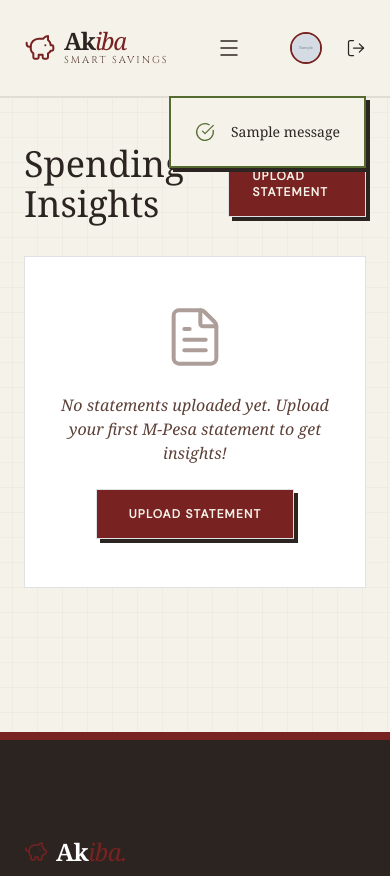
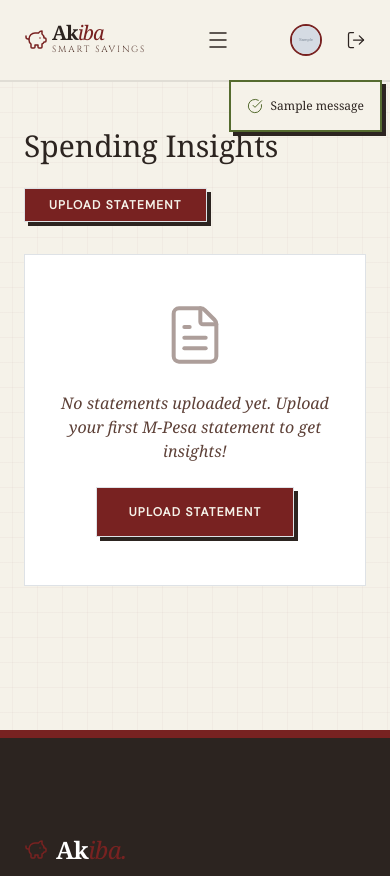
Before and after one commit to AmedDavid/Akiba, a Django app: page /insights/ in a window 390 px wide. Shown: the top 876 px of the page. Run offline with Django 4.2, Linux system fonts and the light colour scheme; a user stored in the database is signed in; tables that the repository leaves empty hold one stand-in row (values such as "Sample post"); grey boxes marked "Sample" are stand-in pictures; one stand-in notice (Sample message) is shown; data that the repository does not hold is empty; some libraries are stand-ins or nearby versions; some web fonts are replaced.

Commit message:
feat: comprehensive responsive design improvements
- Added responsive typography scaling (text-3xl md:text-4xl lg:text-5xl pattern)
- Improved mobile navigation with better spacing
- Made all forms mobile-friendly with text-base inputs
- Added flex-col sm:flex-row patterns for better mobile layouts
- Improved message positioning for mobile screens
- Added break-words and whitespace-nowrap for text overflow handling
- Scaled down progress circles and icons on mobile
- Made all cards and buttons responsive
- Improved leaderboard and insights pages for mobile
- Enhanced tribe detail page layout for small screens
- Fixed dashboard stats cards for mobile viewing
- Improved form input sizing across all pages

```diff
--- a/templates/base.html
+++ b/templates/base.html
@@ -59,12 +59,12 @@
 <body class="bg-vintage-cream text-vintage-dark antialiased selection:bg-vintage-red selection:text-white bg-texture">
     <!-- Navigation -->
     <nav class="fixed top-0 w-full z-50 bg-[#F5F2E9]/95 backdrop-blur-sm border-b-2 border-vintage-dark/10">
-        <div class="max-w-7xl mx-auto px-6 h-24 flex items-center justify-between">
-            <a href="{% if user.is_authenticated %}{% url 'dashboard' %}{% else %}{% url 'landing' %}{% endif %}" class="flex items-center gap-2 group">
-                <i data-lucide="piggy-bank" class="w-8 h-8 text-vintage-red stroke-[1.5]"></i>
+        <div class="max-w-7xl mx-auto px-4 md:px-6 h-20 md:h-24 flex items-center justify-between">
+            <a href="{% if user.is_authenticated %}{% url 'dashboard' %}{% else %}{% url 'landing' %}{% endif %}" class="flex items-center gap-1 md:gap-2 group">
+                <i data-lucide="piggy-bank" class="w-6 h-6 md:w-8 md:h-8 text-vintage-red stroke-[1.5]"></i>
                 <div class="flex flex-col">
-                    <span class="text-2xl font-black font-serif tracking-tighter text-vintage-dark leading-none">Ak<span class="text-vintage-red italic font-normal">iba</span></span>
-                    <span class="text-[10px] uppercase tracking-[0.2em] text-vintage-brown font-display">Smart Savings</span>
+                    <span class="text-xl md:text-2xl font-black font-serif tracking-tighter text-vintage-dark leading-none">Ak<span class="text-vintage-red italic font-normal">iba</span></span>
+                    <span class="text-[9px] md:text-[10px] uppercase tracking-[0.2em] text-vintage-brown font-display">Smart Savings</span>
                 </div>
             </a>
             {% if user.is_authenticated %}
@@ -126,18 +126,18 @@
 
     <!-- Messages -->
     {% if messages %}
-    <div class="fixed top-24 right-6 z-50 space-y-2 max-w-md">
+    <div class="fixed top-20 md:top-24 right-2 md:right-6 z-50 space-y-2 max-w-xs md:max-w-md">
         {% for message in messages %}
-        <div class="bg-vintage-cream border-2 border-vintage-dark shadow-[4px_4px_0px_0px_#2C2420] p-4 {% if message.tags == 'error' %}border-vintage-red{% elif message.tags == 'success' %}border-vintage-olive{% endif %}">
-            <div class="flex items-center gap-3">
+        <div class="bg-vintage-cream border-2 border-vintage-dark shadow-[4px_4px_0px_0px_#2C2420] p-3 md:p-4 {% if message.tags == 'error' %}border-vintage-red{% elif message.tags == 'success' %}border-vintage-olive{% endif %}">
+            <div class="flex items-center gap-2 md:gap-3">
                 {% if message.tags == 'error' %}
-                    <i data-lucide="alert-circle" class="w-5 h-5 text-vintage-red"></i>
+                    <i data-lucide="alert-circle" class="w-4 h-4 md:w-5 md:h-5 text-vintage-red flex-shrink-0"></i>
                 {% elif message.tags == 'success' %}
-                    <i data-lucide="check-circle" class="w-5 h-5 text-vintage-olive"></i>
+                    <i data-lucide="check-circle" class="w-4 h-4 md:w-5 md:h-5 text-vintage-olive flex-shrink-0"></i>
                 {% else %}
-                    <i data-lucide="info" class="w-5 h-5 text-vintage-brown"></i>
+                    <i data-lucide="info" class="w-4 h-4 md:w-5 md:h-5 text-vintage-brown flex-shrink-0"></i>
                 {% endif %}
-                <span class="font-serif text-sm">{{ message }}</span>
+                <span class="font-serif text-xs md:text-sm break-words">{{ message }}</span>
             </div>
         </div>
         {% endfor %}
@@ -145,7 +145,7 @@
     {% endif %}
 
     <!-- Main Content -->
-    <main class="pt-24">
+    <main class="pt-20 md:pt-24">
         {% block content %}{% endblock %}
     </main>
 
--- a/templates/core/goals_list.html
+++ b/templates/core/goals_list.html
@@ -5,9 +5,9 @@
 {% block content %}
 <section class="py-12 px-6">
     <div class="max-w-7xl mx-auto">
-        <div class="flex items-center justify-between mb-8">
-            <h1 class="text-4xl font-serif text-vintage-dark">My Goals</h1>
-            <a href="{% url 'goal_create' %}" class="bg-vintage-red hover:bg-vintage-redlight text-vintage-cream px-6 py-3 font-bold tracking-widest uppercase text-xs transition-all shadow-[4px_4px_0px_0px_#2C2420] hover:translate-y-[1px] hover:shadow-[2px_2px_0px_0px_#2C2420] border border-vintage-dark">
+        <div class="flex flex-col sm:flex-row items-start sm:items-center justify-between gap-4 mb-8">
+            <h1 class="text-3xl md:text-4xl font-serif text-vintage-dark">My Goals</h1>
+            <a href="{% url 'goal_create' %}" class="bg-vintage-red hover:bg-vintage-redlight text-vintage-cream px-4 md:px-6 py-2 md:py-3 font-bold tracking-widest uppercase text-xs transition-all shadow-[4px_4px_0px_0px_#2C2420] hover:translate-y-[1px] hover:shadow-[2px_2px_0px_0px_#2C2420] border border-vintage-dark whitespace-nowrap">
                 New Goal
             </a>
         </div>
--- a/templates/core/insights.html
+++ b/templates/core/insights.html
@@ -5,9 +5,9 @@
 {% block content %}
 <section class="py-12 px-6">
     <div class="max-w-7xl mx-auto">
-        <div class="flex items-center justify-between mb-8">
-            <h1 class="text-4xl font-serif text-vintage-dark">Spending Insights</h1>
-            <a href="{% url 'upload_statement' %}" class="bg-vintage-red hover:bg-vintage-redlight text-vintage-cream px-6 py-3 font-bold tracking-widest uppercase text-xs transition-all shadow-[4px_4px_0px_0px_#2C2420] hover:translate-y-[1px] hover:shadow-[2px_2px_0px_0px_#2C2420] border border-vintage-dark">
+        <div class="flex flex-col sm:flex-row items-start sm:items-center justify-between gap-4 mb-8">
+            <h1 class="text-3xl md:text-4xl font-serif text-vintage-dark">Spending Insights</h1>
+            <a href="{% url 'upload_statement' %}" class="bg-vintage-red hover:bg-vintage-redlight text-vintage-cream px-4 md:px-6 py-2 md:py-3 font-bold tracking-widest uppercase text-xs transition-all shadow-[4px_4px_0px_0px_#2C2420] hover:translate-y-[1px] hover:shadow-[2px_2px_0px_0px_#2C2420] border border-vintage-dark whitespace-nowrap">
                 Upload Statement
             </a>
         </div>
@@ -20,21 +20,21 @@
                     <i data-lucide="arrow-down" class="w-8 h-8 text-vintage-olive"></i>
                     <span class="text-xs font-display uppercase tracking-widest text-vintage-brown">Incoming</span>
                 </div>
-                <p class="text-3xl font-serif text-vintage-dark font-bold">KSh {{ latest.total_incoming|floatformat:2 }}</p>
+                <p class="text-xl md:text-2xl lg:text-3xl font-serif text-vintage-dark font-bold break-words">KSh {{ latest.total_incoming|floatformat:2 }}</p>
             </div>
             <div class="bg-white p-6 border border-vintage-dark/10 shadow-sm">
                 <div class="flex items-center gap-3 mb-2">
                     <i data-lucide="arrow-up" class="w-8 h-8 text-vintage-red"></i>
                     <span class="text-xs font-display uppercase tracking-widest text-vintage-brown">Outgoing</span>
                 </div>
-                <p class="text-3xl font-serif text-vintage-dark font-bold">KSh {{ latest.total_outgoing|floatformat:2 }}</p>
+                <p class="text-xl md:text-2xl lg:text-3xl font-serif text-vintage-dark font-bold break-words">KSh {{ latest.total_outgoing|floatformat:2 }}</p>
             </div>
             <div class="bg-white p-6 border border-vintage-dark/10 shadow-sm">
                 <div class="flex items-center gap-3 mb-2">
                     <i data-lucide="trending-down" class="w-8 h-8 text-vintage-brown"></i>
                     <span class="text-xs font-display uppercase tracking-widest text-vintage-brown">Net</span>
                 </div>
-                <p class="text-3xl font-serif text-vintage-dark font-bold">KSh {{ net_amount|floatformat:2|default:"0.00" }}</p>
+                <p class="text-xl md:text-2xl lg:text-3xl font-serif text-vintage-dark font-bold break-words">KSh {{ net_amount|floatformat:2|default:"0.00" }}</p>
             </div>
         </div>
 
@@ -44,56 +44,56 @@
             <div class="space-y-4">
                 {% if latest.betting_spent > 0 %}
                 <div class="p-4 bg-vintage-red/5 border-l-4 border-vintage-red">
-                    <div class="flex justify-between items-center mb-2">
-                        <span class="font-serif text-lg text-vintage-dark">Betting</span>
-                        <span class="text-xl font-serif text-vintage-red font-bold">KSh {{ latest.betting_spent|floatformat:2 }}</span>
+                    <div class="flex flex-col sm:flex-row justify-between items-start sm:items-center gap-2 mb-2">
+                        <span class="font-serif text-base md:text-lg text-vintage-dark break-words">Betting</span>
+                        <span class="text-lg md:text-xl font-serif text-vintage-red font-bold whitespace-nowrap">KSh {{ latest.betting_spent|floatformat:2 }}</span>
                     </div>
-                    <p class="text-sm text-vintage-brown italic">That's enough for a PS5 or a month's rent!</p>
+                    <p class="text-xs md:text-sm text-vintage-brown italic break-words">That's enough for a PS5 or a month's rent!</p>
                 </div>
                 {% endif %}
 
                 {% if latest.airtime_spent > 0 %}
                 <div class="p-4 bg-vintage-brown/5 border-l-4 border-vintage-brown">
-                    <div class="flex justify-between items-center mb-2">
-                        <span class="font-serif text-lg text-vintage-dark">Airtime</span>
-                        <span class="text-xl font-serif text-vintage-brown font-bold">KSh {{ latest.airtime_spent|floatformat:2 }}</span>
+                    <div class="flex flex-col sm:flex-row justify-between items-start sm:items-center gap-2 mb-2">
+                        <span class="font-serif text-base md:text-lg text-vintage-dark break-words">Airtime</span>
+                        <span class="text-lg md:text-xl font-serif text-vintage-brown font-bold whitespace-nowrap">KSh {{ latest.airtime_spent|floatformat:2 }}</span>
                     </div>
                 </div>
                 {% endif %}
 
                 {% if latest.fuliza_spent > 0 %}
                 <div class="p-4 bg-vintage-red/5 border-l-4 border-vintage-red">
-                    <div class="flex justify-between items-center mb-2">
-                        <span class="font-serif text-lg text-vintage-dark">Fuliza/M-Shwari</span>
-                        <span class="text-xl font-serif text-vintage-red font-bold">KSh {{ latest.fuliza_spent|floatformat:2 }}</span>
+                    <div class="flex flex-col sm:flex-row justify-between items-start sm:items-center gap-2 mb-2">
+                        <span class="font-serif text-base md:text-lg text-vintage-dark break-words">Fuliza/M-Shwari</span>
+                        <span class="text-lg md:text-xl font-serif text-vintage-red font-bold whitespace-nowrap">KSh {{ latest.fuliza_spent|floatformat:2 }}</span>
                     </div>
-                    <p class="text-sm text-vintage-brown italic">Consider reducing credit usage to save more!</p>
+                    <p class="text-xs md:text-sm text-vintage-brown italic break-words">Consider reducing credit usage to save more!</p>
                 </div>
                 {% endif %}
 
                 {% if latest.bars_spent > 0 %}
                 <div class="p-4 bg-vintage-brown/5 border-l-4 border-vintage-brown">
-                    <div class="flex justify-between items-center mb-2">
-                        <span class="font-serif text-lg text-vintage-dark">Bars/Restaurants</span>
-                        <span class="text-xl font-serif text-vintage-brown font-bold">KSh {{ latest.bars_spent|floatformat:2 }}</span>
+                    <div class="flex flex-col sm:flex-row justify-between items-start sm:items-center gap-2 mb-2">
+                        <span class="font-serif text-base md:text-lg text-vintage-dark break-words">Bars/Restaurants</span>
+                        <span class="text-lg md:text-xl font-serif text-vintage-brown font-bold whitespace-nowrap">KSh {{ latest.bars_spent|floatformat:2 }}</span>
                     </div>
                 </div>
                 {% endif %}
 
                 {% if latest.till_withdrawals > 0 %}
                 <div class="p-4 bg-vintage-brown/5 border-l-4 border-vintage-brown">
-                    <div class="flex justify-between items-center mb-2">
-                        <span class="font-serif text-lg text-vintage-dark">Till Withdrawals</span>
-                        <span class="text-xl font-serif text-vintage-brown font-bold">KSh {{ latest.till_withdrawals|floatformat:2 }}</span>
+                    <div class="flex flex-col sm:flex-row justify-between items-start sm:items-center gap-2 mb-2">
+                        <span class="font-serif text-base md:text-lg text-vintage-dark break-words">Till Withdrawals</span>
+                        <span class="text-lg md:text-xl font-serif text-vintage-brown font-bold whitespace-nowrap">KSh {{ latest.till_withdrawals|floatformat:2 }}</span>
                     </div>
                 </div>
                 {% endif %}
 
                 {% if latest.other_spent > 0 %}
                 <div class="p-4 bg-vintage-brown/5 border-l-4 border-vintage-brown">
-                    <div class="flex justify-between items-center mb-2">
-                        <span class="font-serif text-lg text-vintage-dark">Other</span>
-                        <span class="text-xl font-serif text-vintage-brown font-bold">KSh {{ latest.other_spent|floatformat:2 }}</span>
+                    <div class="flex flex-col sm:flex-row justify-between items-start sm:items-center gap-2 mb-2">
+                        <span class="font-serif text-base md:text-lg text-vintage-dark break-words">Other</span>
+                        <span class="text-lg md:text-xl font-serif text-vintage-brown font-bold whitespace-nowrap">KSh {{ latest.other_spent|floatformat:2 }}</span>
                     </div>
                 </div>
                 {% endif %}
--- a/templates/core/landing.html
+++ b/templates/core/landing.html
@@ -12,9 +12,9 @@
                     <span class="w-1.5 h-1.5 rotate-45 bg-vintage-red"></span> Smart Savings
                     <span class="w-1.5 h-1.5 rotate-45 bg-vintage-red"></span>
                 </div>
-                <h1 class="text-6xl md:text-8xl font-serif text-vintage-dark leading-[0.95] tracking-tight">
+                <h1 class="text-4xl sm:text-5xl md:text-6xl lg:text-8xl font-serif text-vintage-dark leading-[0.95] tracking-tight">
                     Build Your <br>
-                    <i class="font-normal text-vintage-red">Future</i> <span class="text-5xl md:text-7xl align-middle">&</span><br>
+                    <i class="font-normal text-vintage-red">Future</i> <span class="text-3xl sm:text-4xl md:text-5xl lg:text-7xl align-middle">&</span><br>
                     Track Your Progress
                 </h1>
                 <p class="text-lg md:text-xl text-vintage-brown max-w-lg leading-relaxed font-serif italic border-l-2 border-vintage-red pl-6">
--- a/templates/core/login.html
+++ b/templates/core/login.html
@@ -17,14 +17,14 @@
                 <div class="space-y-4">
                     <div>
                         <label class="block text-xs font-bold font-display uppercase tracking-widest text-vintage-dark mb-2">Username</label>
-                        <input type="text" name="username" required class="w-full px-4 py-3 border border-vintage-dark/20 bg-vintage-cream focus:border-vintage-red focus:outline-none" autofocus>
+                        <input type="text" name="username" required class="w-full px-4 py-3 text-base border border-vintage-dark/20 bg-vintage-cream focus:border-vintage-red focus:outline-none" autofocus>
                         {% if form.username.errors %}
                             <p class="text-vintage-red text-sm mt-1">{{ form.username.errors.0 }}</p>
                         {% endif %}
                     </div>
                     <div>
                         <label class="block text-xs font-bold font-display uppercase tracking-widest text-vintage-dark mb-2">Password</label>
-                        <input type="password" name="password" required class="w-full px-4 py-3 border border-vintage-dark/20 bg-vintage-cream focus:border-vintage-red focus:outline-none">
+                        <input type="password" name="password" required class="w-full px-4 py-3 text-base border border-vintage-dark/20 bg-vintage-cream focus:border-vintage-red focus:outline-none">
                         {% if form.password.errors %}
                             <p class="text-vintage-red text-sm mt-1">{{ form.password.errors.0 }}</p>
                         {% endif %}
--- a/templates/core/password_reset.html
+++ b/templates/core/password_reset.html
@@ -16,7 +16,7 @@
                 {% csrf_token %}
                 <div>
                     <label class="block text-xs font-bold font-display uppercase tracking-widest text-vintage-dark mb-2">Email</label>
-                    <input type="email" name="email" required class="w-full px-4 py-3 border border-vintage-dark/20 bg-vintage-cream focus:border-vintage-red focus:outline-none" autofocus>
+                    <input type="email" name="email" required class="w-full px-4 py-3 text-base border border-vintage-dark/20 bg-vintage-cream focus:border-vintage-red focus:outline-none" autofocus>
                     {% if form.email.errors %}
                         <p class="text-vintage-red text-sm mt-1">{{ form.email.errors.0 }}</p>
                     {% endif %}
--- a/templates/core/password_reset_confirm.html
+++ b/templates/core/password_reset_confirm.html
@@ -17,14 +17,14 @@
                 {% csrf_token %}
                 <div>
                     <label class="block text-xs font-bold font-display uppercase tracking-widest text-vintage-dark mb-2">New Password</label>
-                    <input type="password" name="new_password1" required class="w-full px-4 py-3 border border-vintage-dark/20 bg-vintage-cream focus:border-vintage-red focus:outline-none">
+                    <input type="password" name="new_password1" required class="w-full px-4 py-3 text-base border border-vintage-dark/20 bg-vintage-cream focus:border-vintage-red focus:outline-none">
                     {% if form.new_password1.errors %}
                         <p class="text-vintage-red text-sm mt-1">{{ form.new_password1.errors.0 }}</p>
                     {% endif %}
                 </div>
                 <div>
                     <label class="block text-xs font-bold font-display uppercase tracking-widest text-vintage-dark mb-2">Confirm New Password</label>
-                    <input type="password" name="new_password2" required class="w-full px-4 py-3 border border-vintage-dark/20 bg-vintage-cream focus:border-vintage-red focus:outline-none">
+                    <input type="password" name="new_password2" required class="w-full px-4 py-3 text-base border border-vintage-dark/20 bg-vintage-cream focus:border-vintage-red focus:outline-none">
                     {% if form.new_password2.errors %}
                         <p class="text-vintage-red text-sm mt-1">{{ form.new_password2.errors.0 }}</p>
                     {% endif %}
--- a/templates/core/profile.html
+++ b/templates/core/profile.html
@@ -27,7 +27,7 @@
 
                 <div>
                     <label class="block text-xs font-bold font-display uppercase tracking-widest text-vintage-dark mb-2">Phone</label>
-                    <input type="text" name="phone" value="{{ form.phone.value|default:profile.phone }}" class="w-full px-4 py-3 border border-vintage-dark/20 bg-vintage-cream focus:border-vintage-red focus:outline-none">
+                    <input type="text" name="phone" value="{{ form.phone.value|default:profile.phone }}" class="w-full px-4 py-3 text-base border border-vintage-dark/20 bg-vintage-cream focus:border-vintage-red focus:outline-none">
                 </div>
 
                 <button type="submit" class="bg-vintage-red hover:bg-vintage-redlight text-vintage-cream px-10 py-4 font-bold tracking-widest uppercase text-xs transition-all shadow-[4px_4px_0px_0px_#2C2420] hover:translate-y-[1px] hover:shadow-[2px_2px_0px_0px_#2C2420] border border-vintage-dark">
--- a/templates/core/tribe_create.html
+++ b/templates/core/tribe_create.html
@@ -13,7 +13,7 @@
 
                 <div>
                     <label class="block text-xs font-bold font-display uppercase tracking-widest text-vintage-dark mb-2">Tribe Name</label>
-                    <input type="text" name="name" required class="w-full px-4 py-3 border border-vintage-dark/20 bg-vintage-cream focus:border-vintage-red focus:outline-none" value="{{ form.name.value|default:'' }}">
+                    <input type="text" name="name" required class="w-full px-4 py-3 text-base border border-vintage-dark/20 bg-vintage-cream focus:border-vintage-red focus:outline-none" value="{{ form.name.value|default:'' }}">
                     {% if form.name.errors %}
                         <p class="text-vintage-red text-sm mt-1">{{ form.name.errors.0 }}</p>
                     {% endif %}
@@ -21,7 +21,7 @@
 
                 <div>
                     <label class="block text-xs font-bold font-display uppercase tracking-widest text-vintage-dark mb-2">Description</label>
-                    <textarea name="description" rows="4" required class="w-full px-4 py-3 border border-vintage-dark/20 bg-vintage-cream focus:border-vintage-red focus:outline-none">{{ form.description.value|default:'' }}</textarea>
+                    <textarea name="description" rows="4" required class="w-full px-4 py-3 text-base border border-vintage-dark/20 bg-vintage-cream focus:border-vintage-red focus:outline-none">{{ form.description.value|default:'' }}</textarea>
                     {% if form.description.errors %}
                         <p class="text-vintage-red text-sm mt-1">{{ form.description.errors.0 }}</p>
                     {% endif %}
--- a/templates/core/upload_statement.html
+++ b/templates/core/upload_statement.html
@@ -16,7 +16,7 @@
                 <div>
                     <label class="block text-xs font-bold font-display uppercase tracking-widest text-vintage-dark mb-2">PDF File</label>
                     <input type="file" name="pdf_file" accept=".pdf" required
-                           class="w-full px-4 py-3 border border-vintage-dark/20 bg-vintage-cream focus:border-vintage-red focus:outline-none">
+                           class="w-full px-4 py-3 text-base border border-vintage-dark/20 bg-vintage-cream focus:border-vintage-red focus:outline-none">
                     {% if form.pdf_file.errors %}
                         <p class="text-vintage-red text-sm mt-1">{{ form.pdf_file.errors.0 }}</p>
                     {% endif %}
```
Also changed, not shown: templates/core/daily_saving_log.html (+14 -14 lines), templates/core/dashboard.html (+10 -10 lines), templates/core/goal_create.html (+4 -4 lines), templates/core/goal_detail.html (+13 -13 lines), templates/core/leaderboard.html (+14 -14 lines), templates/core/register.html (+10 -10 lines), templates/core/tribe_detail.html (+11 -11 lines).
